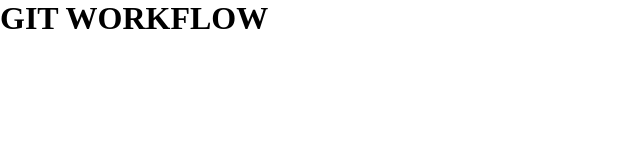
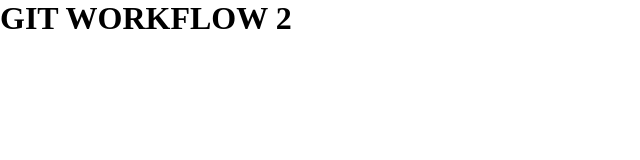
Before and after one commit to osaelh/git-workshop, a plain HTML site: page index.html in a window 1280 px wide. Shown: the full height of the page, 0-640 px from the left. Drawn offline with Linux system fonts and the light colour scheme.

Commit message:
renommer en tete

```diff
--- a/index.html
+++ b/index.html
@@ -10,7 +10,7 @@
 
 <body>
 
-    <h1 class="some-heading">GIT WORKFLOW</h1>
+    <h1 class="some-heading"> GIT WORKFLOW 2 </h1>
 
 </body>
 
```
